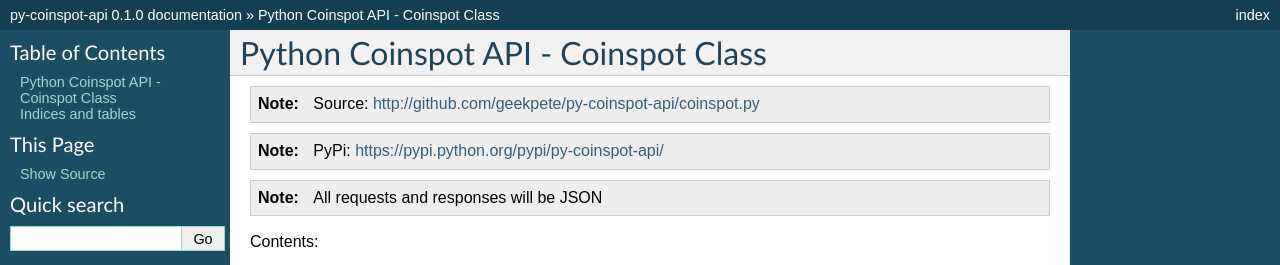
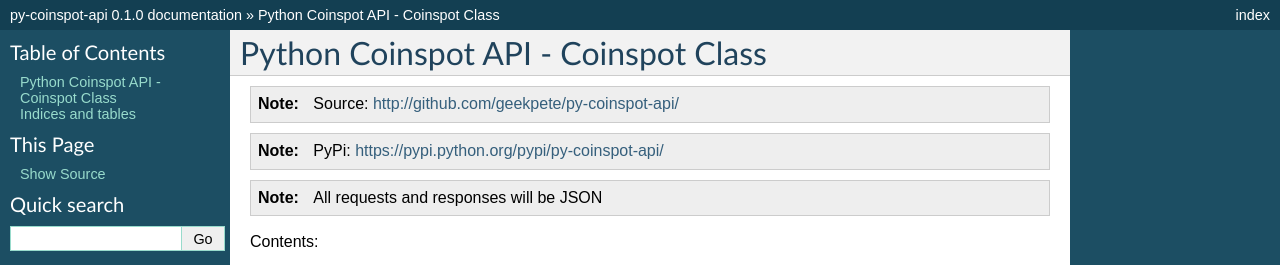
Before and after one commit to geekpete/py-coinspot-api, a Sphinx documentation site: the page built from docs/index.rst, in a window 1280 px wide, cut to the strip 0-265 px from the top of the page. Built offline with Sphinx 7.4.7, drawn with Linux system fonts in a browser that asks for light colours; some of the changed lines change nothing that is shown.

Commit message:
Some documentation tweaks.

```diff
--- a/docs/index.rst
+++ b/docs/index.rst
@@ -6,7 +6,7 @@
 Python Coinspot API - Coinspot Class
 ====================================
 
-.. note:: Source: http://github.com/geekpete/py-coinspot-api/coinspot.py
+.. note:: Source: http://github.com/geekpete/py-coinspot-api/
 
 .. note:: PyPi: https://pypi.python.org/pypi/py-coinspot-api/
 
```
